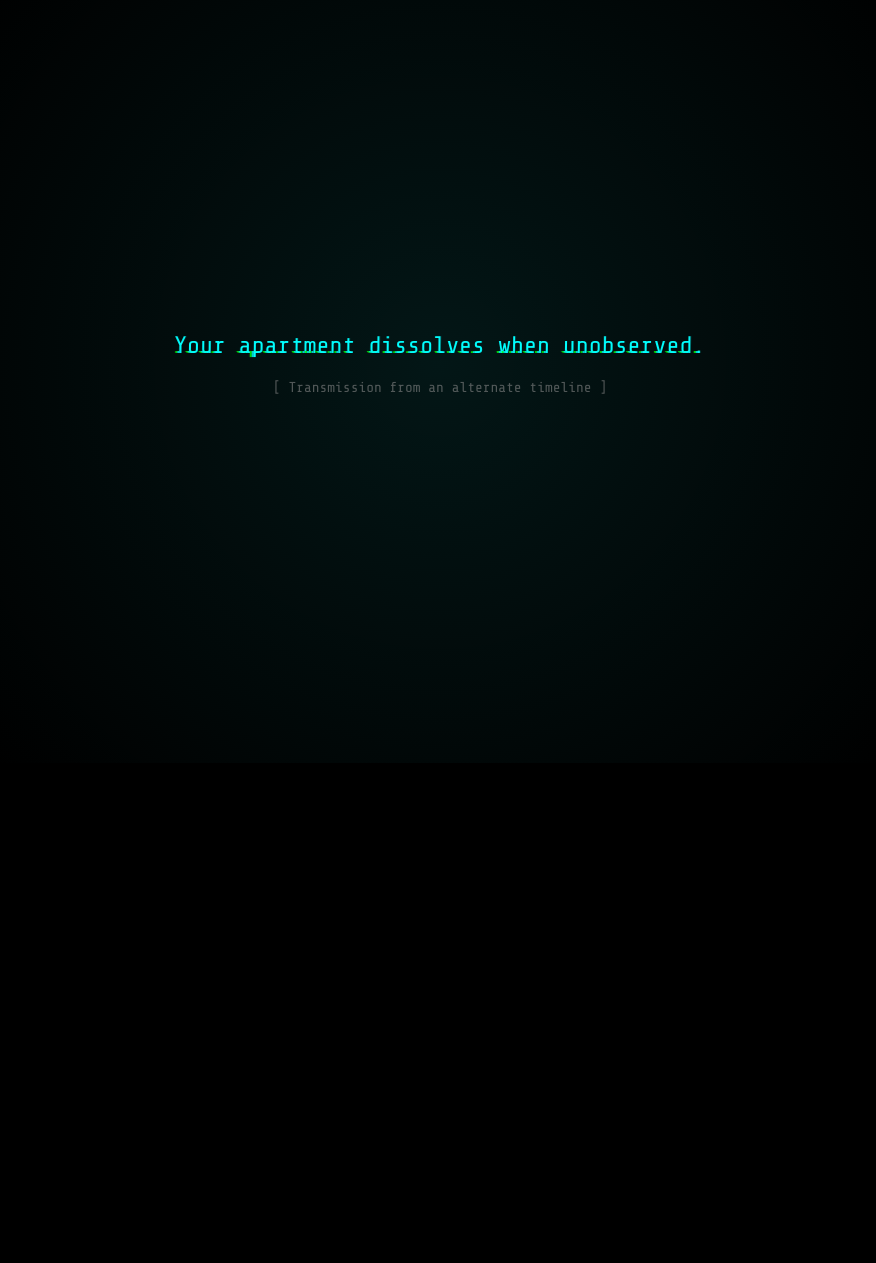
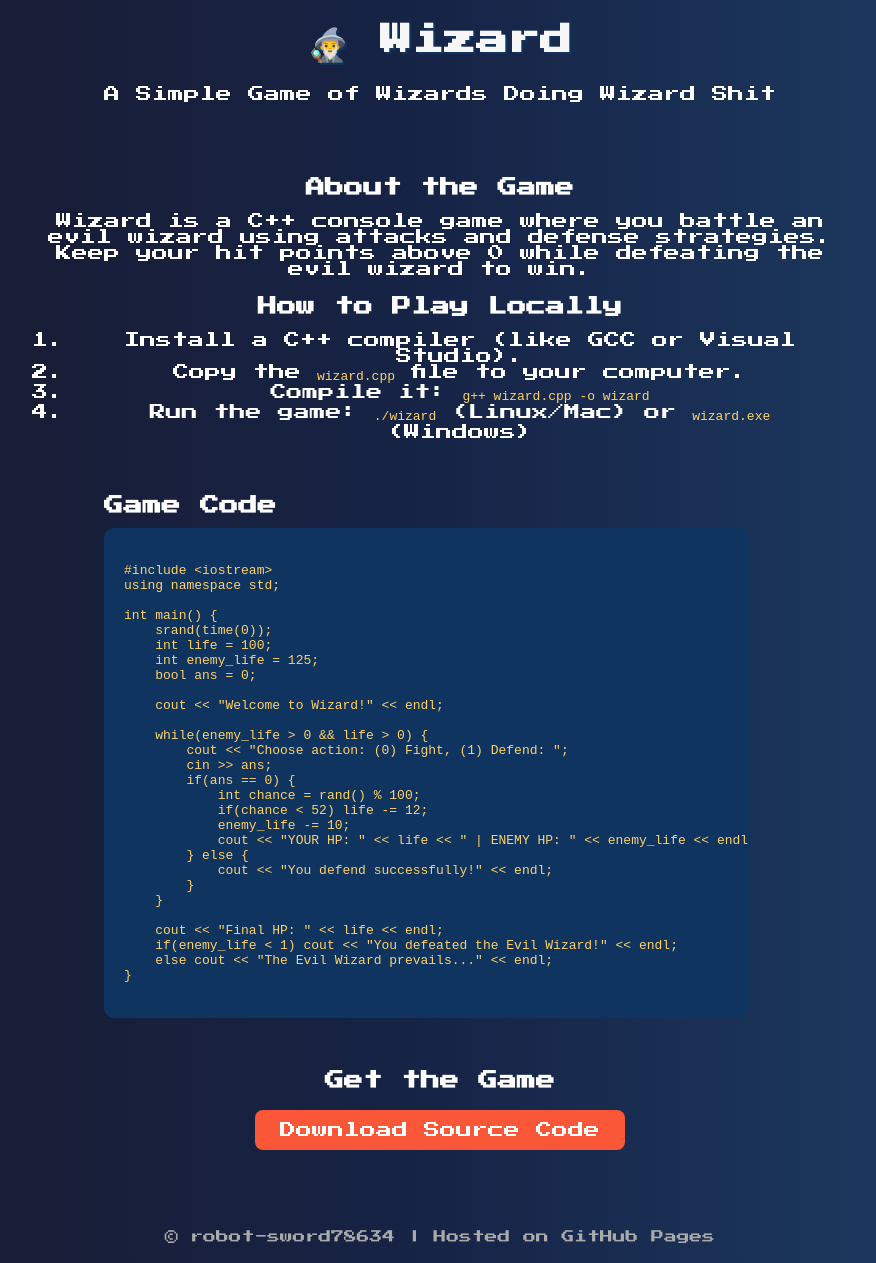
Before and after one commit to robot-sword78634/wizard, a plain HTML site: page index.html in a window 1280 px wide. Shown: the part 37-1300 px from the top of the page, without its empty margins (200-1076 px from the left). Before the commit the page ends 800 px from the top, so only its background shows below. Drawn offline with nearby package versions, Linux system fonts and the light colour scheme.

Commit message:
Update index.html

```diff
--- a/index.html
+++ b/index.html
@@ -3,141 +3,133 @@
 <head>
     <meta charset="UTF-8">
     <meta name="viewport" content="width=device-width, initial-scale=1.0">
-<title>Glitch Reality Feed</title>
+    <title>Wizard - A C++ Game</title>
+    <link href="https://fonts.googleapis.com/css2?family=Press+Start+2P&display=swap" rel="stylesheet">
     <style>
-  @import url('https://fonts.googleapis.com/css2?family=Share+Tech+Mono&display=swap');
-
         body {
-    background-color: black;
-    color: #0ff;
-    font-family: 'Share Tech Mono', monospace;
-    overflow: hidden;
             margin: 0;
-    height: 100vh;
+            font-family: 'Press Start 2P', cursive;
+            background: linear-gradient(to right, #1a1a2e, #162447, #1f4068);
+            color: #fff;
             display: flex;
-    justify-content: center;
+            flex-direction: column;
             align-items: center;
-    flex-direction: column;
+            justify-content: flex-start;
+            min-height: 100vh;
+        }
+        header {
             text-align: center;
+            margin: 40px 20px 20px 20px;
         }
-
-  .glitch {
-    font-size: 1.5em;
-    position: relative;
+        h1 {
+            font-size: 2rem;
+            color: #f6f6f6;
+            text-shadow: 2px 2px #0f3460;
+        }
+        h2 {
+            font-size: 1.2rem;
+            margin: 20px 0 10px 0;
+        }
+        pre {
+            background: #0f3460;
+            padding: 20px;
+            border-radius: 10px;
+            overflow-x: auto;
+            width: 90%;
+            max-width: 1000px;
+        }
+        code {
+            color: #ffd166;
+        }
+        .instructions {
+            max-width: 800px;
+            text-align: center;
+            margin: 20px;
+        }
+        footer {
+            margin: 50px 0 20px 0;
+            font-size: 0.8rem;
+            color: #aaa;
+        }
+        .btn {
             display: inline-block;
-    animation: glitch-skew 2s infinite linear alternate-reverse;
+            margin: 10px;
+            padding: 12px 25px;
+            color: #fff;
+            text-decoration: none;
+            background: #f95738;
+            border-radius: 8px;
+            transition: 0.3s;
         }
-
-  .glitch::before,
-  .glitch::after {
-    content: attr(data-text);
-    position: absolute;
-    left: 0;
-    top: 0;
-    opacity: 0.8;
-    clip: rect(0, 900px, 0, 0);
-  }
-
-  .glitch::before {
-    left: 2px;
-    text-shadow: -2px 0 magenta;
-    animation: glitch-anim 2s infinite linear alternate-reverse;
-  }
-
-  .glitch::after {
-    left: -2px;
-    text-shadow: -2px 0 lime;
-    animation: glitch-anim2 3s infinite linear alternate-reverse;
-  }
-
-  @keyframes glitch-anim {
-    0% { clip: rect(42px, 9999px, 44px, 0); }
-    20% { clip: rect(12px, 9999px, 90px, 0); }
-    40% { clip: rect(85px, 9999px, 140px, 0); }
-    60% { clip: rect(24px, 9999px, 60px, 0); }
-    80% { clip: rect(10px, 9999px, 80px, 0); }
-    100% { clip: rect(55px, 9999px, 75px, 0); }
-  }
-
-  @keyframes glitch-anim2 {
-    0% { clip: rect(12px, 9999px, 90px, 0); }
-    20% { clip: rect(42px, 9999px, 60px, 0); }
-    40% { clip: rect(85px, 9999px, 140px, 0); }
-    60% { clip: rect(24px, 9999px, 60px, 0); }
-    80% { clip: rect(10px, 9999px, 80px, 0); }
-    100% { clip: rect(55px, 9999px, 75px, 0); }
-  }
-
-  @keyframes glitch-skew {
-    0% { transform: skew(0deg); }
-    25% { transform: skew(1deg); }
-    50% { transform: skew(-1deg); }
-    75% { transform: skew(0.5deg); }
-    100% { transform: skew(-0.5deg); }
-  }
-
-  #background {
-    position: fixed;
-    top: 0; left: 0;
-    width: 100vw;
-    height: 100vh;
-    z-index: -1;
-    background: radial-gradient(circle, rgba(0,255,255,0.05) 0%, black 80%);
-    animation: pulse 8s infinite alternate;
-  }
-
-  @keyframes pulse {
-    from { background-color: black; }
-    to { background-color: #030b0b; }
-  }
-
-  #subtitle {
-    color: #888;
-    font-size: 0.9em;
-    margin-top: 20px;
-    opacity: 0.6;
+        .btn:hover {
+            background: #fc3c00;
         }
     </style>
 </head>
 <body>
 
-<div id="background"></div>
-<div id="content" class="glitch" data-text="Initializing Reality Feed...">
-  Initializing Reality Feed...
-</div>
-<div id="subtitle">[ Transmission from an alternate timeline ]</div>
+<header>
+    <h1>🧙‍♂️ Wizard</h1>
+    <p>A Simple Game of Wizards Doing Wizard Shit</p>
+</header>
 
-<script>
-const fragments = [
-  "You remember a world that never existed.",
-  "Someone has replaced your memories with improved versions.",
-  "Reality maintenance is currently offline.",
-  "The commercials are whispering your name again.",
-  "Every object has begun to question its purpose.",
-  "The year changes daily now.",
-  "You suspect your dreams are government property.",
-  "Your apartment dissolves when unobserved.",
-  "You found a note in your handwriting: 'Wake up before the edit.'",
-  "The sky is buffering.",
-  "Ubik is available in aerosol, liquid, and metaphysical form.",
-  "Your reflection delayed by 3.7 seconds.",
-  "Emotions now require a subscription.",
-  "A message from VALIS: everything is information.",
-  "Entropy has been postponed.",
-  "You are an unreliable narrator in someone else's simulation.",
-  "Please stand by. Consensus reality is rebooting."
-];
+<section class="instructions">
+    <h2>About the Game</h2>
+    <p>
+        Wizard is a C++ console game where you battle an evil wizard using attacks and defense strategies.
+        Keep your hit points above 0 while defeating the evil wizard to win.
+    </p>
+    <h2>How to Play Locally</h2>
+    <ol>
+        <li>Install a C++ compiler (like GCC or Visual Studio).</li>
+        <li>Copy the <code>wizard.cpp</code> file to your computer.</li>
+        <li>Compile it: <code>g++ wizard.cpp -o wizard</code></li>
+        <li>Run the game: <code>./wizard</code> (Linux/Mac) or <code>wizard.exe</code> (Windows)</li>
+    </ol>
+</section>
 
-const content = document.getElementById("content");
+<section>
+    <h2>Game Code</h2>
+    <pre><code>
+#include &lt;iostream&gt;
+using namespace std;
 
-function glitchFeed() {
-  const randomText = fragments[Math.floor(Math.random() * fragments.length)];
-  content.innerText = randomText;
-  content.setAttribute("data-text", randomText);
+int main() {
+    srand(time(0));
+    int life = 100;
+    int enemy_life = 125;
+    bool ans = 0;
+
+    cout &lt;&lt; "Welcome to Wizard!" &lt;&lt; endl;
+
+    while(enemy_life &gt; 0 && life &gt; 0) {
+        cout &lt;&lt; "Choose action: (0) Fight, (1) Defend: ";
+        cin &gt;&gt; ans;
+        if(ans == 0) {
+            int chance = rand() % 100;
+            if(chance &lt; 52) life -= 12;
+            enemy_life -= 10;
+            cout &lt;&lt; "YOUR HP: " &lt;&lt; life &lt;&lt; " | ENEMY HP: " &lt;&lt; enemy_life &lt;&lt; endl;
+        } else {
+            cout &lt;&lt; "You defend successfully!" &lt;&lt; endl;
+        }
     }
 
-setInterval(glitchFeed, 4000);
-</script>
+    cout &lt;&lt; "Final HP: " &lt;&lt; life &lt;&lt; endl;
+    if(enemy_life &lt; 1) cout &lt;&lt; "You defeated the Evil Wizard!" &lt;&lt; endl;
+    else cout &lt;&lt; "The Evil Wizard prevails..." &lt;&lt; endl;
+}
+    </code></pre>
+</section>
+
+<section class="instructions">
+    <h2>Get the Game</h2>
+    <a class="btn" href="wizard.cpp" download>Download Source Code</a>
+</section>
+
+<footer>
+    &copy; robot-sword78634 | Hosted on GitHub Pages
+</footer>
 
 </body>
 </html>
```
Lines whose indentation alone changed are shown as unchanged.
